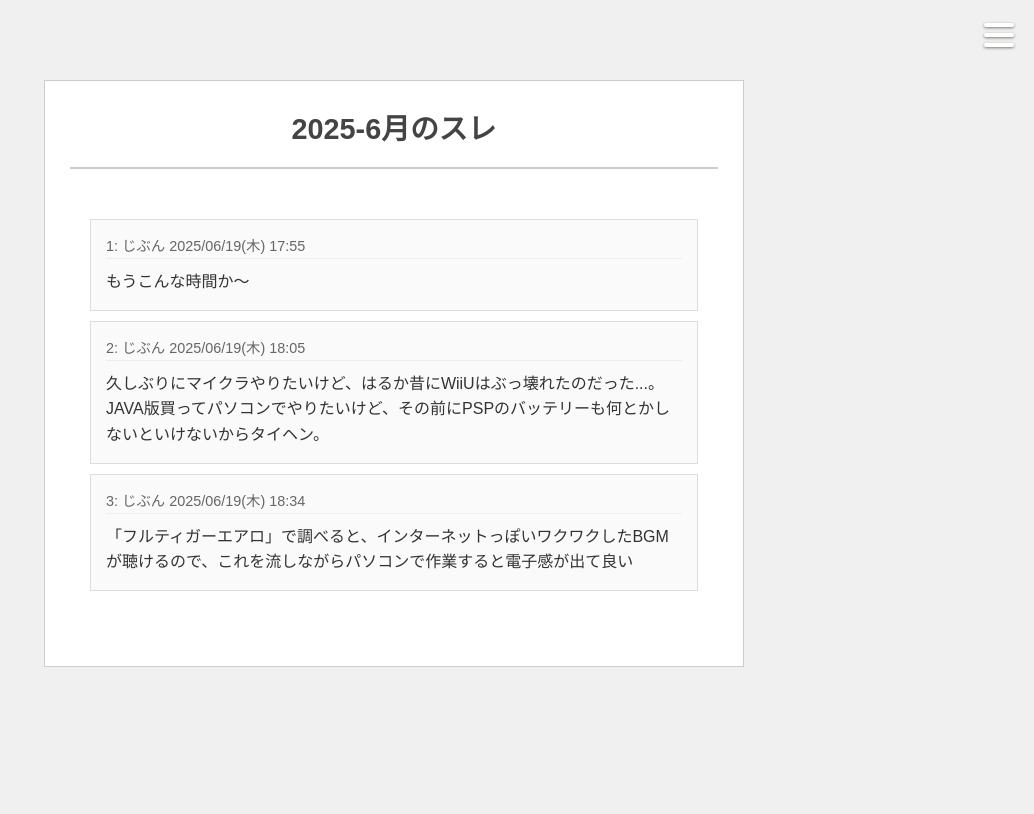
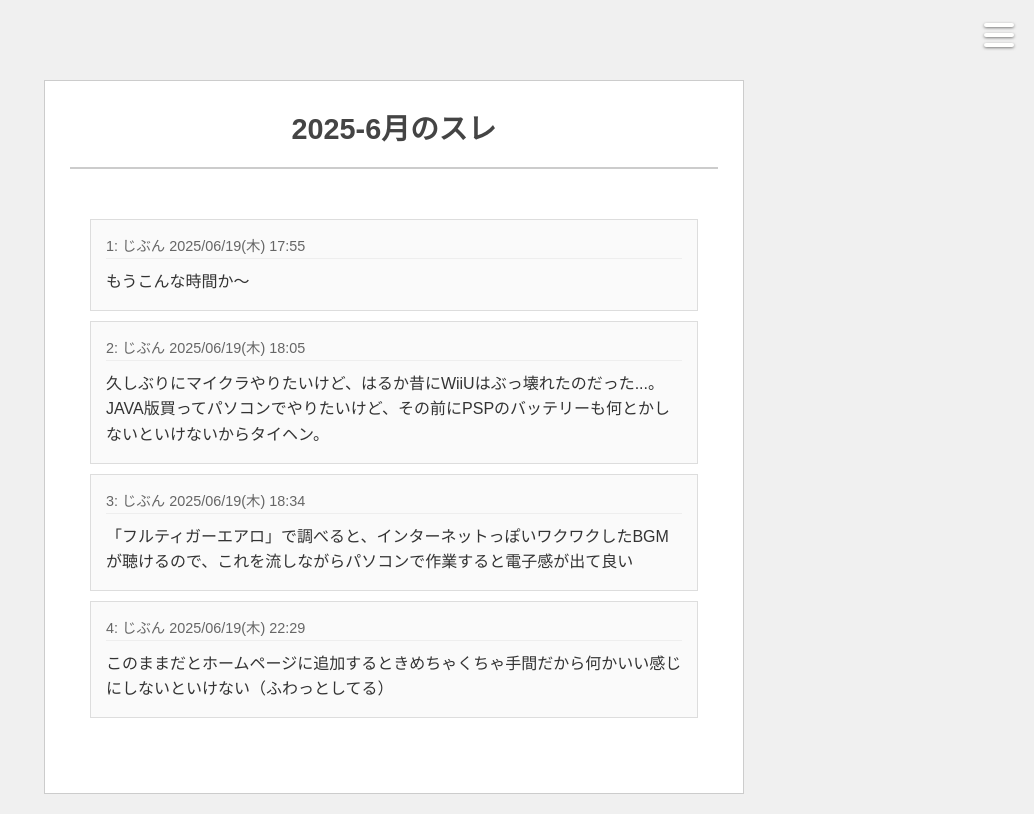
Before and after one commit to Haru-chan72/maimai, a plain HTML site: page thread/2025-6.html in a window 1280 px wide. Shown: the whole page, without its empty margins (246-1280 px from the left). Drawn offline with Linux system fonts and the light colour scheme; a web font is replaced by a local one.

Commit message:
2025-6.html

```diff
--- a/thread/2025-6.html
+++ b/thread/2025-6.html
@@ -20,6 +20,7 @@
             <li><a href="../nippo.html">日報を読む</a></li>
             <li><a href="#">ギャラリーを見る(工事中)</a></li>
             <li><a href="../my_thread.html">ひとりスレッド</a></li>
+            <li><a href="../hima.html">ひまつぶし</a></li>
             <li><a href="../kokoha.html">ここは何？</a></li>
 
         </ul>
@@ -57,5 +58,14 @@
                         <p>「フルティガーエアロ」で調べると、インターネットっぽいワクワクしたBGMが聴けるので、これを流しながらパソコンで作業すると電子感が出て良い</p>
                     </div>
             </div>
+                        <div class="thread-posts">
+                <div class="thread-post original-post">
+                    <p class="post-meta">
+                        <span class="post-number">4:</span> <span class="post-name">じぶん</span> <span class="post-date">2025/06/19(木) 22:29</span>
+                    </p>
+                    <div class="post-content">
+                        <p>このままだとホームページに追加するときめちゃくちゃ手間だから何かいい感じにしないといけない（ふわっとしてる）</p>
+                    </div>
+            </div>
 
         <div class="thread-post reply-post nested
```
